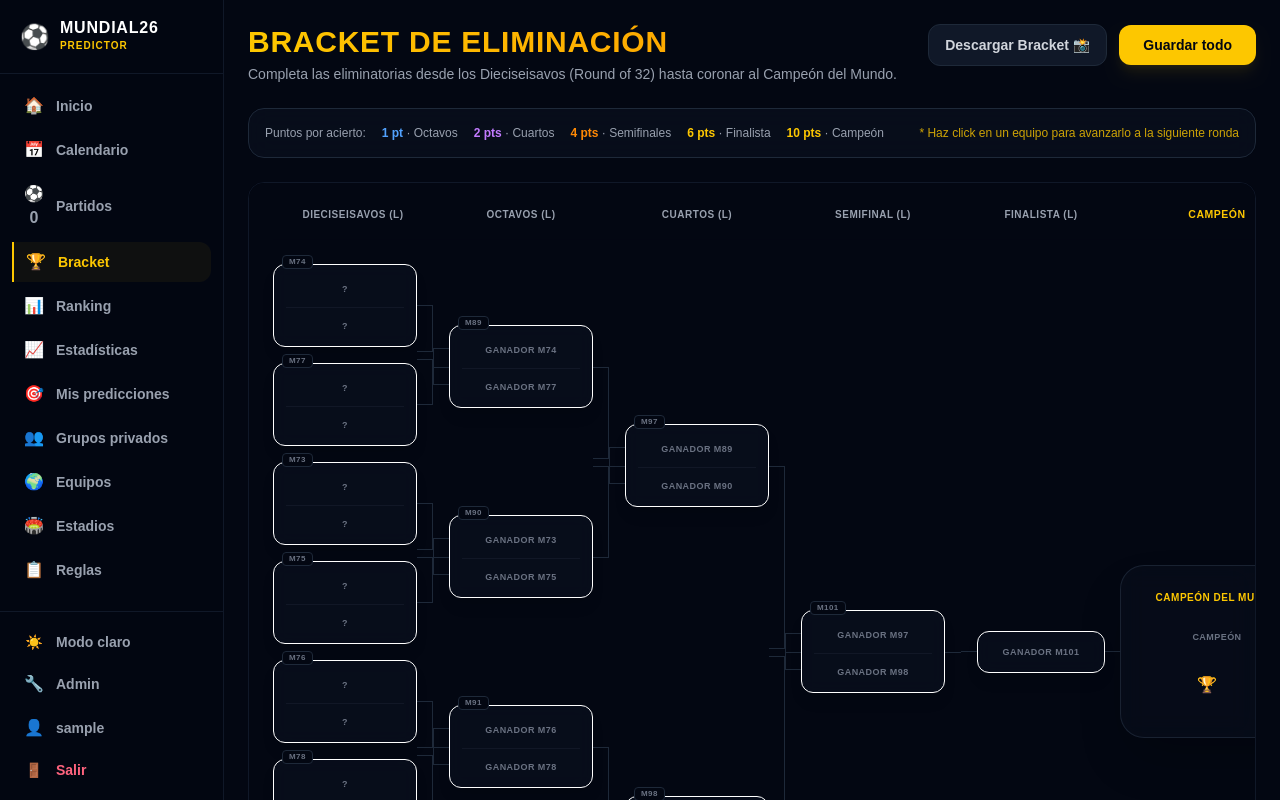
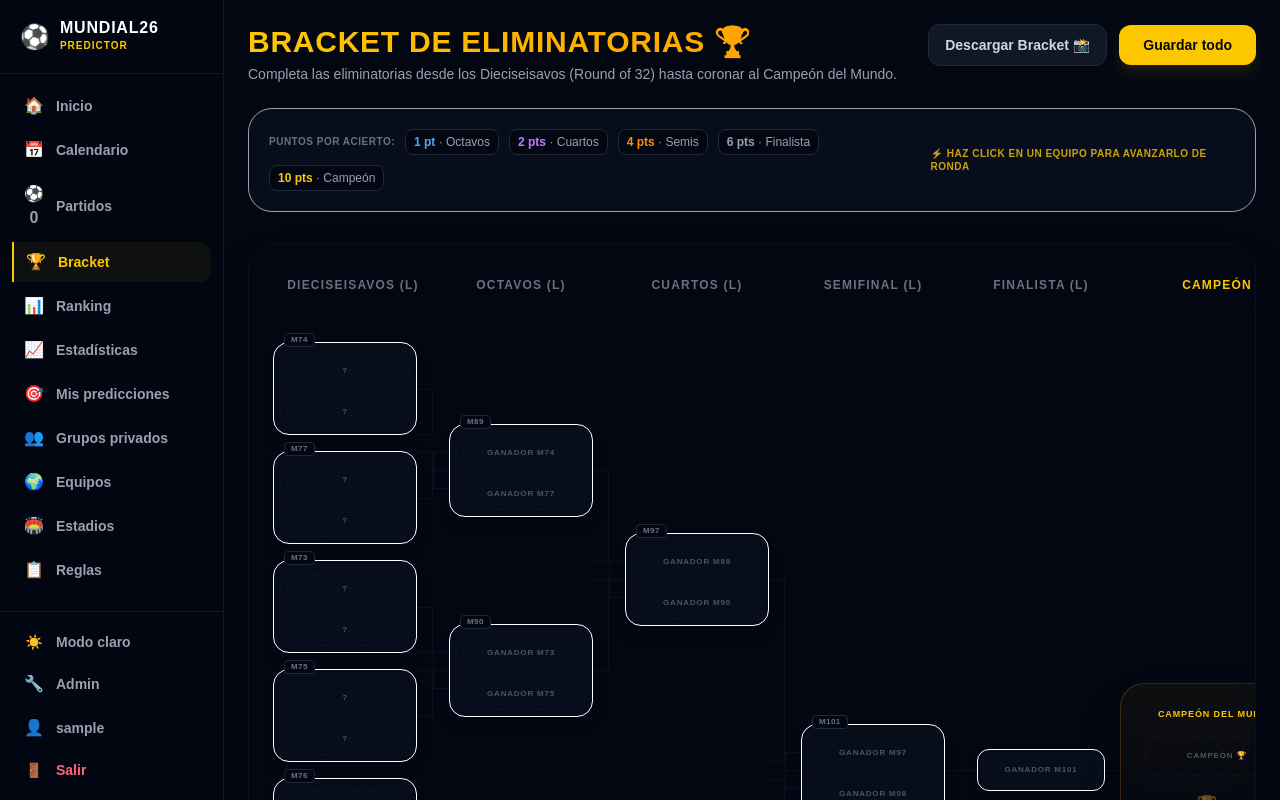
Before and after one commit to AlejandroPinedo/mundial26-predictor, a React (Vite) app in the folder frontend/: page /bracket in a window 1280 px wide. Shown: the top 800 px of the page. Built offline with nearby package versions, Linux system fonts and the light colour scheme; no server answers; sample sign-in values are in the browser's storage.

Commit message:
style: upgrade playoff bracket UI with dynamic glowing paths and styled slots

```diff
--- a/frontend/src/pages/BracketPage.tsx
+++ b/frontend/src/pages/BracketPage.tsx
@@ -93,30 +93,33 @@ function Slot({
 }) {
   const h = size === 'lg' ? 'h-10' : 'h-8'
   const w = size === 'lg' ? 'w-36' : 'w-full'
+
+  const cursorClass = onClick && team ? 'cursor-pointer active:scale-98' : 'cursor-default'
+
   const cls = correct
-    ? 'bg-green-500/10 text-green-400 font-semibold'
+    ? 'bg-green-500/10 text-green-400 font-bold border border-green-500/25'
     : wrong
-    ? 'text-gray-500 line-through opacity-50'
+    ? 'bg-rose-500/5 text-gray-500 line-through border border-rose-500/15 opacity-60'
     : highlight
-    ? 'bg-yellow-400/15 text-yellow-400 font-bold'
+    ? 'bg-yellow-400/10 text-yellow-400 font-bold border border-yellow-450/30 shadow-md shadow-yellow-500/5'
     : team
-    ? 'text-white hover:bg-gray-800/80 cursor-pointer'
-    : 'text-gray-500 font-light'
+    ? 'bg-gray-900/50 hover:bg-gray-850/80 text-white font-medium border border-gray-800 hover:border-gray-700'
+    : 'bg-transparent border border-dashed border-gray-900/80 text-gray-600 font-bold'
 
   return (
     <button
       onClick={onClick}
-      disabled={!team}
-      className={`${w} ${h} flex items-center gap-1.5 px-2 rounded-lg text-xs transition-all duration-200 truncate ${cls}`}
+      disabled={!team || !onClick}
+      className={`${w} ${h} flex items-center gap-1.5 px-2.5 rounded-xl text-[11px] transition-all duration-200 truncate ${cursorClass} ${cls}`}
     >
       {team ? (
         <>
           <span className="text-base leading-none flex-shrink-0 no-invert">{getFlag(team)}</span>
-          <span className="truncate flex-1 text-left">{team}</span>
+          <span className="truncate flex-1 text-left uppercase font-sans tracking-wide">{team}</span>
           {highlight && <span className="text-[10px] text-yellow-400 ml-auto select-none">✓</span>}
         </>
       ) : (
-        <span className="text-gray-650 mx-auto text-[9px] uppercase font-bold tracking-wider">{placeholder}</span>
+        <span className="text-gray-650 mx-auto text-[8px] uppercase font-bold tracking-widest">{placeholder}</span>
       )}
     </button>
   )
@@ -146,18 +149,30 @@ function Match({
   else if (round === 'round16') ext = 91
   else if (round === 'quarter') ext = 182
 
+  const isAnyHighlighted = isTopHighlighted || isBottomHighlighted
+  const isAnyCorrect = isTopCorrect || isBottomCorrect
+  const isAnyWrong = isTopWrong || isBottomWrong
+
+  const lineColor = isAnyCorrect
+    ? 'border-green-500/40'
+    : isAnyHighlighted
+    ? 'border-yellow-450/40'
+    : isAnyWrong
+    ? 'border-gray-800/40'
+    : 'border-gray-900/60'
+
   const renderStub = (borderSide: 'left' | 'right') => {
     const borderClass = borderSide === 'left' ? 'left-0 border-l' : 'right-0 border-r'
     return (
       <div className="relative w-4 h-[75px] flex-shrink-0">
         {/* Center line */}
-        <div className="absolute top-[37.5px] left-0 w-full border-b border-gray-800" />
+        <div className={`absolute top-[37.5px] left-0 w-full border-b ${lineColor}`} />
         {/* Top slot line */}
-        <div className="absolute top-[19px] left-0 w-full border-b border-gray-800" />
+        <div className={`absolute top-[19px] left-0 w-full border-b ${lineColor}`} />
         {/* Bottom slot line */}
-        <div className="absolute bottom-[19px] left-0 w-full border-b border-gray-800" />
+        <div className={`absolute bottom-[19px] left-0 w-full border-b ${lineColor}`} />
         {/* Vertical connector */}
-        <div className={`absolute top-[19px] bottom-[19px] border-gray-800 ${borderClass}`} />
+        <div className={`absolute top-[19px] bottom-[19px] ${lineColor} ${borderClass}`} />
       </div>
     )
   }
@@ -167,7 +182,7 @@ function Match({
     if (linePos === 'center') {
       return (
         <div className="relative w-4 h-[75px] flex-shrink-0">
-          <div className="absolute top-[37.5px] left-0 w-full border-b border-gray-800" />
+          <div className={`absolute top-[37.5px] left-0 w-full border-b ${lineColor}`} />
         </div>
       )
     }
@@ -179,20 +194,28 @@ function Match({
     return (
       <div className="relative w-4 h-[75px] flex-shrink-0">
         {/* Horizontal line from card center */}
-        <div className="absolute top-[37.5px] left-0 w-full border-b border-gray-800" />
+        <div className={`absolute top-[37.5px] left-0 w-full border-b ${lineColor}`} />
         {/* Vertical step line */}
         <div
-          className={`absolute border-gray-800 ${borderClass}`}
+          className={`absolute ${lineColor} ${borderClass}`}
           style={{ top: `${topVal}px`, height: `${heightVal}px` }}
         />
         {/* Horizontal line to next round */}
         <div
-          className="absolute left-0 w-full border-b border-gray-800"
+          className={`absolute left-0 w-full border-b ${lineColor}`}
           style={{ top: `${isTop ? 37.5 - ext : 37.5 + ext}px` }}
         />
       </div>
     )
   }
+
+  const matchBoxBorder = isAnyCorrect
+    ? 'border-green-500/25 shadow-green-500/5'
+    : isAnyHighlighted
+    ? 'border-yellow-400/25 shadow-yellow-500/5'
+    : isAnyWrong
+    ? 'border-rose-500/10'
+    : 'border-gray-850/70'
 
   return (
     <div className="flex items-center">
@@ -200,13 +223,13 @@ function Match({
         <>
           {connectLeft && renderStub('left')}
 
-          <div className="relative w-36 bg-gray-900/40 backdrop-blur-sm border border-gray-850/80 rounded-xl p-1 shadow-lg hover:border-yellow-400/20 hover:bg-gray-900/60 transition-all duration-300 flex flex-col gap-0.5">
-            <div className="absolute -top-2.5 left-2 px-1.5 py-0.5 bg-gray-950 border border-gray-800 text-[8px] text-gray-500 font-bold rounded uppercase tracking-wider leading-none select-none">
+          <div className={`relative w-36 bg-gray-900/40 backdrop-blur-sm border rounded-2xl p-1.5 shadow-lg hover:border-yellow-400/30 hover:bg-gray-900/60 transition-all duration-350 flex flex-col gap-1 ${matchBoxBorder}`}>
+            <div className="absolute -top-2.5 left-2.5 px-1.5 py-0.5 bg-gray-950 border border-gray-800 text-[8px] text-gray-500 font-bold rounded uppercase tracking-wider leading-none select-none">
               {label}
             </div>
-            <div className="pt-1 flex flex-col gap-0.5">
+            <div className="pt-1.5 flex flex-col gap-1">
               <Slot team={top} placeholder={topPlaceholder} highlight={isTopHighlighted} correct={isTopCorrect} wrong={isTopWrong} onClick={onTopClick} />
-              <div className="h-px bg-gray-800/40 mx-2" />
+              <div className="h-px bg-gray-850/50 mx-1.5" />
               <Slot team={bottom} placeholder={bottomPlaceholder} highlight={isBottomHighlighted} correct={isBottomCorrect} wrong={isBottomWrong} onClick={onBottomClick} />
             </div>
           </div>
@@ -217,13 +240,13 @@ function Match({
         <>
           {connectLeft && renderStep('left')}
 
-          <div className="relative w-36 bg-gray-900/40 backdrop-blur-sm border border-gray-850/80 rounded-xl p-1 shadow-lg hover:border-yellow-400/20 hover:bg-gray-900/60 transition-all duration-300 flex flex-col gap-0.5">
-            <div className="absolute -top-2.5 left-2 px-1.5 py-0.5 bg-gray-950 border border-gray-800 text-[8px] text-gray-500 font-bold rounded uppercase tracking-wider leading-none select-none">
+          <div className={`relative w-36 bg-gray-900/40 backdrop-blur-sm border rounded-2xl p-1.5 shadow-lg hover:border-yellow-400/30 hover:bg-gray-900/60 transition-all duration-350 flex flex-col gap-1 ${matchBoxBorder}`}>
+            <div className="absolute -top-2.5 left-2.5 px-1.5 py-0.5 bg-gray-950 border border-gray-800 text-[8px] text-gray-500 font-bold rounded uppercase tracking-wider leading-none select-none">
               {label}
             </div>
-            <div className="pt-1 flex flex-col gap-0.5">
+            <div className="pt-1.5 flex flex-col gap-1">
               <Slot team={top} placeholder={topPlaceholder} highlight={isTopHighlighted} correct={isTopCorrect} wrong={isTopWrong} onClick={onTopClick} />
-              <div className="h-px bg-gray-800/40 mx-2" />
+              <div className="h-px bg-gray-850/50 mx-1.5" />
               <Slot team={bottom} placeholder={bottomPlaceholder} highlight={isBottomHighlighted} correct={isBottomCorrect} wrong={isBottomWrong} onClick={onBottomClick} />
             </div>
           </div>
@@ -243,13 +266,29 @@ function WinnerSlot({
   connectLeft?: boolean; connectRight?: boolean
   highlight?: boolean; correct?: boolean; wrong?: boolean
 }) {
+  const lineColor = correct
+    ? 'border-green-500/40'
+    : highlight
+    ? 'border-yellow-450/40'
+    : wrong
+    ? 'border-gray-800/40'
+    : 'border-gray-900/60'
+
+  const cardBorder = correct
+    ? 'border-green-500/25 shadow-green-500/5'
+    : highlight
+    ? 'border-yellow-400/25 shadow-yellow-500/5'
+    : wrong
+    ? 'border-rose-500/10'
+    : 'border-gray-850/80 hover:border-yellow-500/15'
+
   return (
     <div className="flex items-center">
-      {connectLeft && <div className="w-4 border-b border-gray-800" />}
-      <div className="w-32 bg-gray-900/40 backdrop-blur-sm border border-gray-850/80 rounded-xl p-1 shadow-lg hover:border-yellow-400/20 hover:bg-gray-900/60 transition-all duration-300">
+      {connectLeft && <div className={`w-4 border-b ${lineColor}`} />}
+      <div className={`w-32 bg-gray-900/40 backdrop-blur-sm border rounded-xl p-1 shadow-lg hover:bg-gray-900/65 transition-all duration-350 ${cardBorder}`}>
         <Slot team={team} placeholder={placeholder} onClick={onClick} highlight={highlight} correct={correct} wrong={wrong} />
       </div>
-      {connectRight && <div className="w-4 border-b border-gray-800" />}
+      {connectRight && <div className={`w-4 border-b ${lineColor}`} />}
     </div>
   )
 }
@@ -525,15 +564,15 @@ export default function BracketPage() {
 
   return (
     <div className="min-h-screen bg-gray-950 text-white">
-      <div className="max-w-7xl mx-auto p-4 md:p-6">
+      <div className="max-w-7xl mx-auto p-4 md:p-6 pb-20">
 
         {/* Header */}
-        <div className="flex justify-between items-start mb-6">
+        <div className="flex flex-col md:flex-row md:justify-between md:items-start gap-4 mb-6">
           <div>
             <h1 className="text-3xl font-barlow font-black uppercase tracking-wide text-transparent bg-clip-text bg-gradient-to-r from-yellow-400 to-amber-500">
-              Bracket de Eliminación
+              Bracket de Eliminatorias 🏆
             </h1>
-            <p className="text-gray-400 text-sm mt-1">
+            <p className="text-gray-400 text-sm mt-1 font-sans">
               Completa las eliminatorias desde los Dieciseisavos (Round of 32) hasta coronar al Campeón del Mundo.
             </p>
           </div>
@@ -541,7 +580,7 @@ export default function BracketPage() {
             <button
               onClick={exportBracket}
               disabled={exporting || loading}
-              className="bg-gray-900 border border-gray-800 text-gray-300 hover:text-white font-bold px-4 py-2.5 rounded-xl hover:bg-gray-800 transition text-sm flex items-center gap-2 cursor-pointer disabled:opacity-50"
+              className="bg-gray-900 border border-gray-800 text-gray-300 hover:text-white font-bold px-4 py-2.5 rounded-xl hover:bg-gray-800 transition text-sm flex items-center gap-2 cursor-pointer disabled:opacity-50 font-sans"
               id="export-bracket-btn"
             >
               Descargar Bracket 📸
@@ -549,7 +588,7 @@ export default function BracketPage() {
             <button
               onClick={saveAll}
               disabled={saving}
-              className="bg-yellow-400 text-gray-950 font-bold px-6 py-2.5 rounded-xl hover:bg-yellow-300 active:scale-95 disabled:opacity-50 transition shadow-lg shadow-yellow-500/10 text-sm cursor-pointer"
+              className="bg-yellow-400 text-gray-950 font-bold px-6 py-2.5 rounded-xl hover:bg-yellow-300 active:scale-95 disabled:opacity-50 transition shadow-lg shadow-yellow-500/10 text-sm cursor-pointer font-sans"
             >
               {saving ? 'Guardando...' : 'Guardar todo'}
             </button>
@@ -557,17 +596,17 @@ export default function BracketPage() {
         </div>
 
         {/* Legend */}
-        <div className="bg-gray-900/40 border border-gray-800 rounded-2xl p-4 mb-6 text-xs text-gray-400 flex flex-wrap gap-4 justify-between items-center backdrop-blur-md">
-          <div className="flex flex-wrap gap-4">
-            <span>Puntos por acierto:</span>
-            <span><span className="text-blue-400 font-bold">1 pt</span> · Octavos</span>
-            <span><span className="text-purple-400 font-bold">2 pts</span> · Cuartos</span>
-            <span><span className="text-orange-400 font-bold">4 pts</span> · Semifinales</span>
-            <span><span className="text-yellow-400 font-bold">6 pts</span> · Finalista</span>
-            <span><span className="text-yellow-400 font-bold">10 pts</span> · Campeón</span>
+        <div className="bg-gray-900/45 border border-gray-850 rounded-3xl p-5 mb-8 text-xs text-gray-400 flex flex-col md:flex-row gap-4 justify-between items-start md:items-center backdrop-blur-md font-sans">
+          <div className="flex flex-wrap gap-2.5 items-center">
+            <span className="font-bold text-gray-500 uppercase tracking-wider text-[10px]">Puntos por acierto:</span>
+            <span className="bg-gray-950 border border-gray-800 px-2 py-1 rounded-lg"><span className="text-blue-400 font-black">1 pt</span> · Octavos</span>
+            <span className="bg-gray-950 border border-gray-800 px-2 py-1 rounded-lg"><span className="text-purple-400 font-black">2 pts</span> · Cuartos</span>
+            <span className="bg-gray-950 border border-gray-800 px-2 py-1 rounded-lg"><span className="text-orange-400 font-black">4 pts</span> · Semis</span>
+            <span className="bg-gray-950 border border-gray-800 px-2 py-1 rounded-lg"><span className="text-yellow-450 font-black">6 pts</span> · Finalista</span>
+            <span className="bg-gray-950 border border-gray-800 px-2 py-1 rounded-lg"><span className="text-yellow-400 font-black">10 pts</span> · Campeón</span>
           </div>
-          <div className="text-yellow-400/80 font-medium">
-            * Haz click en un equipo para avanzarlo a la siguiente ronda
+          <div className="text-yellow-400/80 font-bold text-[10px] uppercase tracking-wider">
+            ⚡ Haz click en un equipo para avanzarlo de ronda
           </div>
         </div>
 
@@ -576,22 +615,22 @@ export default function BracketPage() {
             <Spinner />
           </div>
         ) : (
-          <div className="overflow-x-auto pb-6 border border-gray-900 rounded-2xl bg-gray-950/50 backdrop-blur-sm shadow-inner scrollbar-thin scrollbar-thumb-gray-800">
-            <div id="bracket-grid" className="inline-flex flex-col py-6 min-w-max px-6 bg-gray-950">
+          <div className="overflow-x-auto pb-6 border border-gray-900/60 rounded-3xl bg-gray-950/40 backdrop-blur-sm shadow-2xl scrollbar-thin scrollbar-thumb-gray-800">
+            <div id="bracket-grid" className="inline-flex flex-col py-8 min-w-max px-6 bg-gray-950">
 
               {/* Column Headers Row */}
-              <div className="flex items-center gap-0 border-b border-gray-950/40 pb-4 mb-6 text-center select-none font-bold">
-                <div className="w-[160px]"><p className="text-gray-400 text-[10px] uppercase tracking-wider">Dieciseisavos (L)</p></div>
-                <div className="w-[176px]"><p className="text-gray-400 text-[10px] uppercase tracking-wider">Octavos (L)</p></div>
-                <div className="w-[176px]"><p className="text-gray-400 text-[10px] uppercase tracking-wider">Cuartos (L)</p></div>
-                <div className="w-[176px]"><p className="text-gray-400 text-[10px] uppercase tracking-wider">Semifinal (L)</p></div>
-                <div className="w-[160px]"><p className="text-gray-400 text-[10px] uppercase tracking-wider">Finalista (L)</p></div>
-                <div className="w-[192px]"><p className="text-yellow-400 text-[10.5px] uppercase tracking-wider">Campeón</p></div>
-                <div className="w-[160px]"><p className="text-gray-400 text-[10px] uppercase tracking-wider">Finalista (R)</p></div>
-                <div className="w-[176px]"><p className="text-gray-400 text-[10px] uppercase tracking-wider">Semifinal (R)</p></div>
-                <div className="w-[176px]"><p className="text-gray-400 text-[10px] uppercase tracking-wider">Cuartos (R)</p></div>
-                <div className="w-[176px]"><p className="text-gray-400 text-[10px] uppercase tracking-wider">Octavos (R)</p></div>
-                <div className="w-[160px]"><p className="text-gray-400 text-[10px] uppercase tracking-wider">Dieciseisavos (R)</p></div>
+              <div className="flex items-center gap-0 border-b border-gray-900/40 pb-4 mb-8 text-center select-none font-barlow font-black text-xs uppercase tracking-widest text-gray-500">
+                <div className="w-[160px]"><p>Dieciseisavos (L)</p></div>
+                <div className="w-[176px]"><p>Octavos (L)</p></div>
+                <div className="w-[176px]"><p>Cuartos (L)</p></div>
+                <div className="w-[176px]"><p>Semifinal (L)</p></div>
+                <div className="w-[160px]"><p>Finalista (L)</p></div>
+                <div className="w-[192px]"><p className="text-yellow-400">Campeón</p></div>
+                <div className="w-[160px]"><p>Finalista (R)</p></div>
+                <div className="w-[176px]"><p>Semifinal (R)</p></div>
+                <div className="w-[176px]"><p>Cuartos (R)</p></div>
+                <div className="w-[176px]"><p>Octavos (R)</p></div>
+                <div className="w-[160px]"><p>Dieciseisavos (R)</p></div>
               </div>
 
               {/* Bracket Grid */}
@@ -726,21 +765,23 @@ export default function BracketPage() {
 
                 {/* 6. CHAMPION CENTER */}
                 <div className="flex flex-col items-center justify-center px-6 py-[271px] w-[192px] flex-shrink-0">
-                  <div className="flex flex-col items-center p-6 bg-gray-900/30 border border-gray-800/80 rounded-3xl backdrop-blur-md shadow-2xl">
-                    <p className="text-yellow-400 text-[10px] font-bold uppercase tracking-wider mb-3">Campeón del Mundo</p>
+                  <div className="flex flex-col items-center p-6 bg-gradient-to-b from-yellow-500/5 to-transparent border border-yellow-500/20 rounded-3xl backdrop-blur-md shadow-2xl relative overflow-hidden group hover:border-yellow-400/40 transition-all duration-300">
+                    <div className="absolute top-0 right-0 w-24 h-24 bg-yellow-450/5 rounded-full blur-xl" />
+
+                    <p className="text-yellow-400 text-[9px] font-black uppercase tracking-widest mb-3.5 select-none font-sans">Campeón del Mundo</p>
                     <Slot
                       team={champion}
-                      placeholder="CAMPEÓN"
+                      placeholder="CAMPEÓN 🏆"
                       size="lg"
                       correct={isCorrect('champion', 0, champion)}
                       wrong={isWrong('champion', 0, champion)}
                     />
                     {champion ? (
-                      <div className="flex flex-col items-center mt-4 animate-bounce">
-                        <p className="text-4xl no-invert">🏆</p>
+                      <div className="flex flex-col items-center mt-4 animate-bounce duration-1000">
+                        <p className="text-4xl no-invert filter drop-shadow-md">🏆</p>
                       </div>
                     ) : (
-                      <div className="h-10 w-10 flex items-center justify-center mt-4 text-gray-700 no-invert">
+                      <div className="h-10 w-10 flex items-center justify-center mt-4 text-gray-800 no-invert select-none opacity-40">
                         🏆
                       </div>
                     )}
@@ -865,7 +906,7 @@ export default function BracketPage() {
                         onTopClick={() => advanceTeam('round32', idx, match.home)}
                         onBottomClick={() => advanceTeam('round32', idx, match.away)}
                         linePos={index % 2 === 0 ? 'bottom' : 'top'}
-                        connectLeft={true} connectRight={false}
+                        connectRight={false} connectLeft={true}
                         round="round32"
                         label={match.label || `M${73 + idx}`}
                         side="right"
@@ -875,9 +916,11 @@ export default function BracketPage() {
                 </div>
 
               </div>
+
             </div>
           </div>
         )}
+
       </div>
     </div>
   )
```
